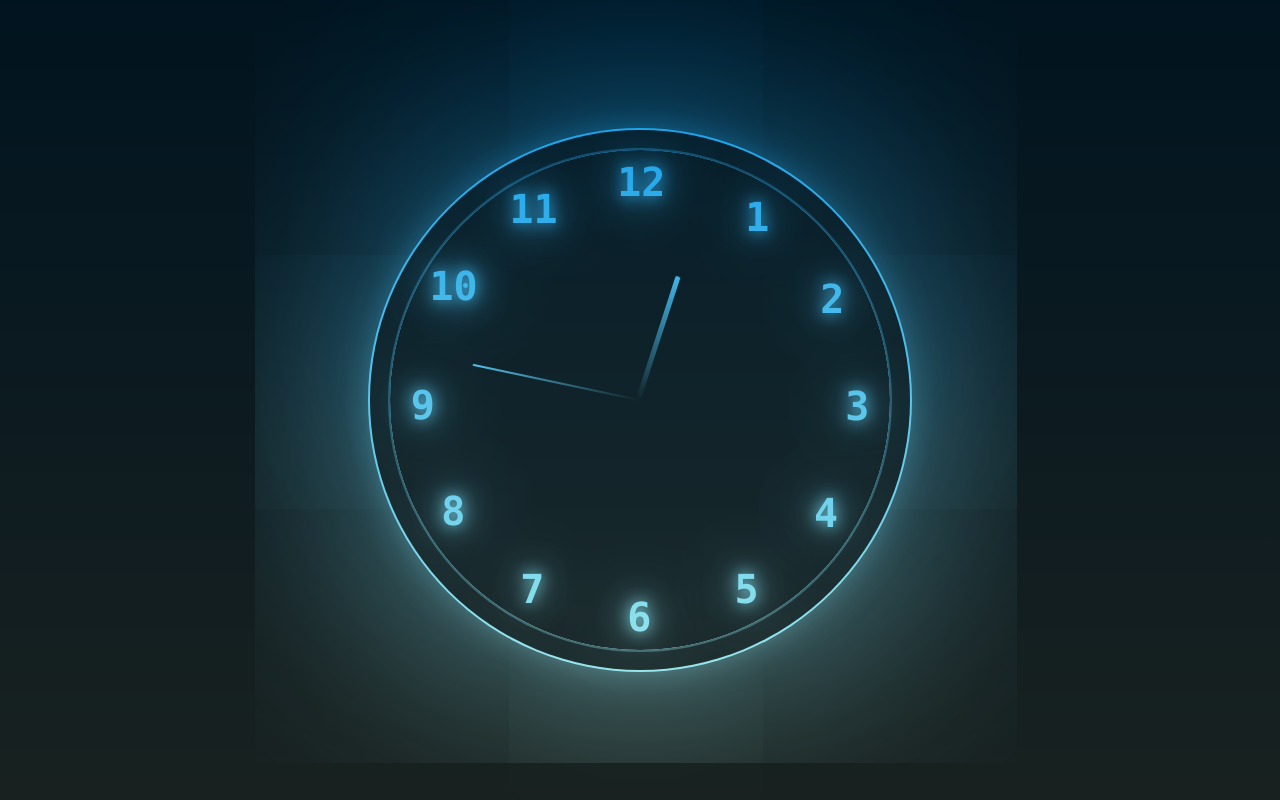
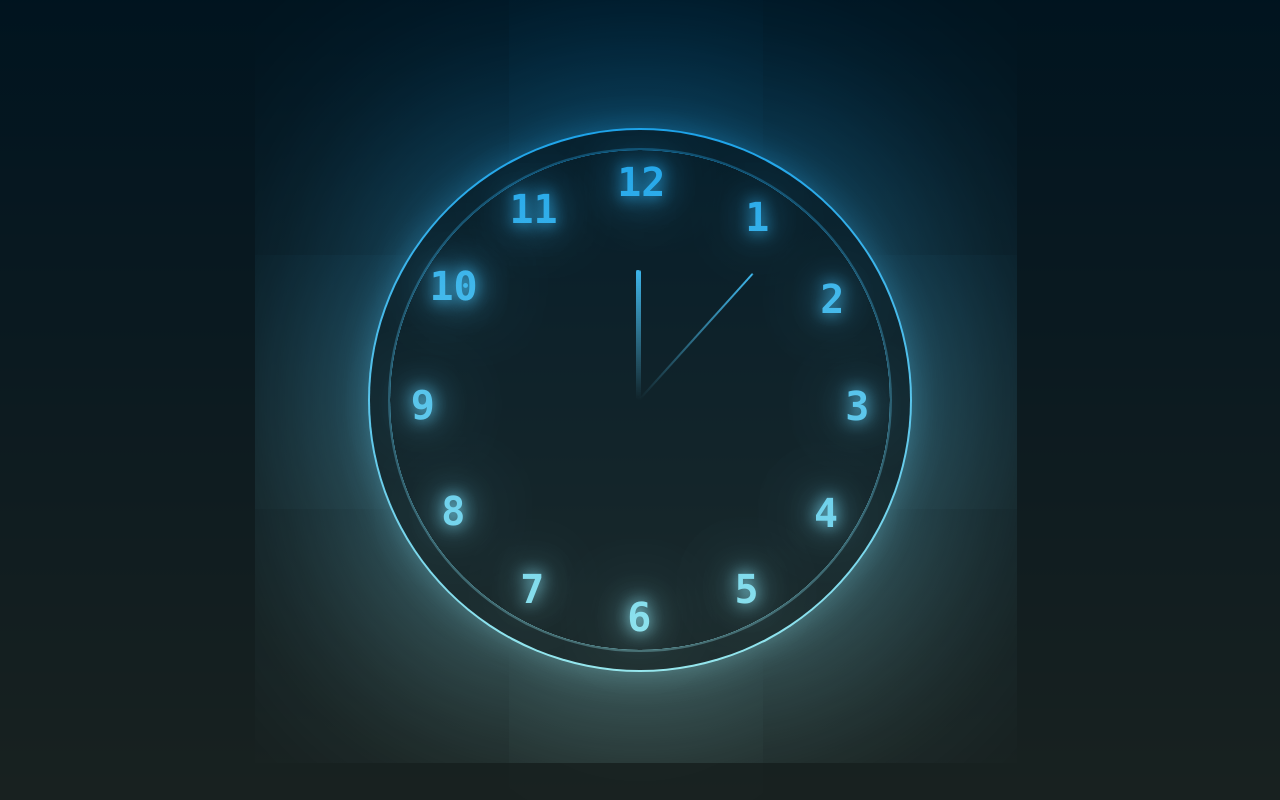
Before and after one commit to ChungNguyenNgoc/Animation-ex, a React (Create React App) app: page / in a window 1280 px wide. Built offline with nearby package versions, Linux system fonts and the light colour scheme.

Commit message:
update code

```diff
--- a/src/components/GradientCircle/style.scss
+++ b/src/components/GradientCircle/style.scss
@@ -33,7 +33,7 @@
       border-radius: 2px;
       background: linear-gradient(0deg, transparent, #fff);
       transform-origin: bottom;
-      animation: animateNiddles 10s steps(60) infinite;
+      animation: animateNiddles 60s steps(60) infinite;
     }
 
     &::after {
@@ -44,7 +44,7 @@
       border-radius: 2px;
       background: linear-gradient(0deg, transparent, #fff);
       transform-origin: bottom;
-      animation: animateNiddles 120s steps(60) infinite;
+      animation: animateNiddles 720s steps(60) infinite;
     }
 
     .cir-ul {
```
